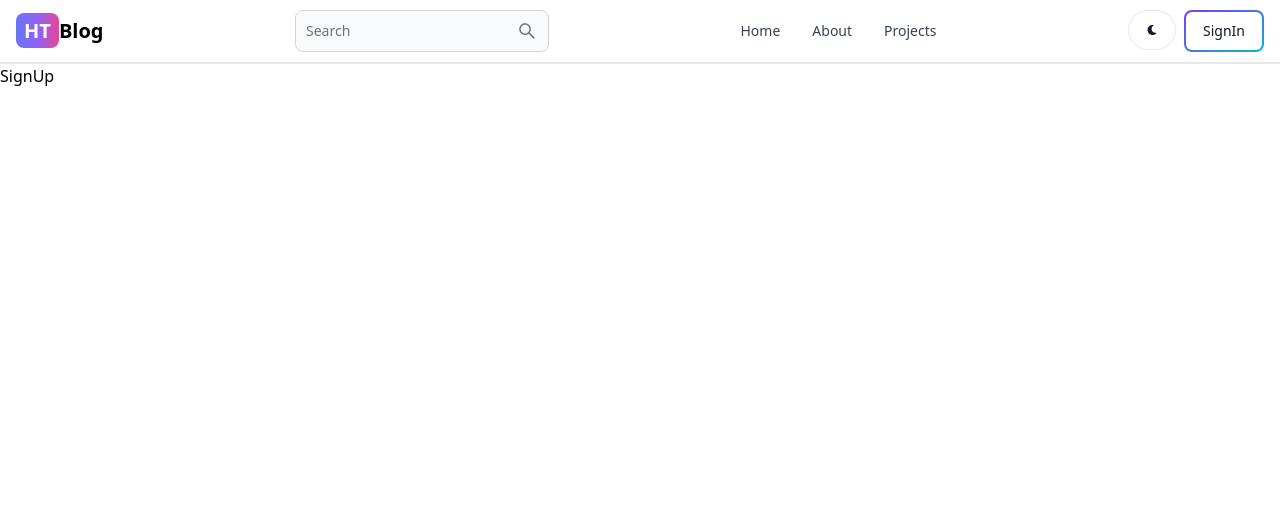
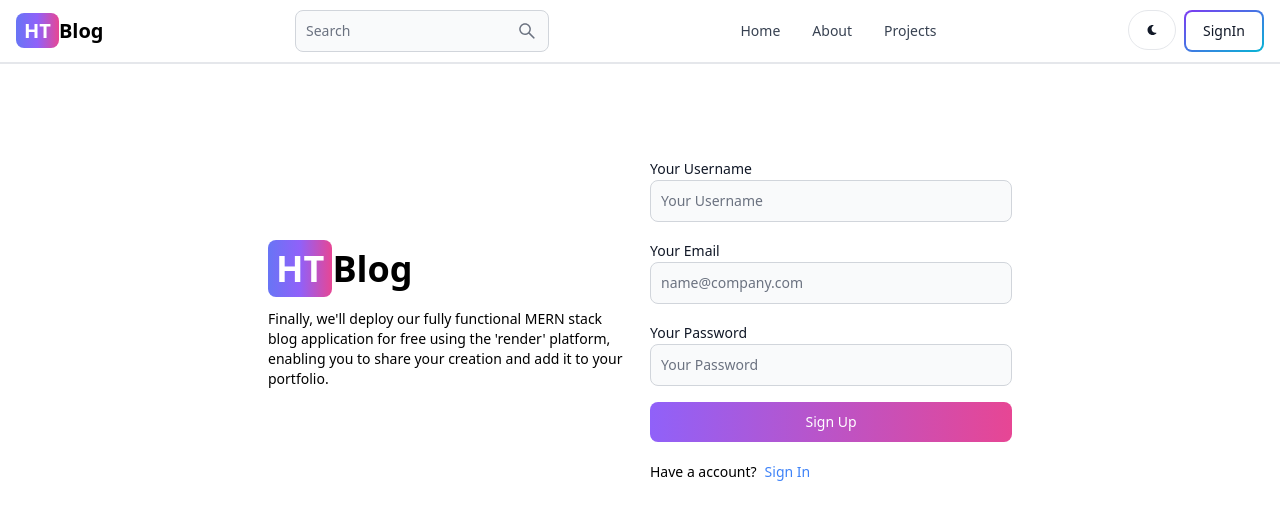
Before and after one commit to jpkato123/mern-blog, a React (Vite) app in the folder frontend/: page /sign-up in a window 1280 px wide. Shown: the top 520 px of the page. Built offline with nearby package versions, Linux system fonts and the light colour scheme.

Commit message:
create sign up page ui

```diff
--- a/frontend/src/pages/SignIn.jsx
+++ b/frontend/src/pages/SignIn.jsx
@@ -1,4 +1,4 @@
-import React from 'react'
+
 
 const SignIn = () => {
   return (
--- a/frontend/src/pages/SignUp.jsx
+++ b/frontend/src/pages/SignUp.jsx
@@ -1,8 +1,46 @@
-import React from 'react'
-
+import { Button, Label, TextInput } from "flowbite-react"
+import { Link } from "react-router-dom"
 const SignUp = () => {
   return (
-    <div>SignUp</div>
+    <div className="min-h-screen mt-20">
+   <div className="flex p-3 max-w-3xl mx-auto flex-col md:flex-row md:items-center gap-5">
+       {/* left */}
+      <div className="flex-1">
+        <Link to="/"
+        className='font-bold dark:text-white text-4xl'>
+        <span className='px-2 py-1 bg-gradient-to-r from-indigo-500 via-purple-500 to-pink-500 rounded-lg text-white'>HT</span>
+        Blog
+      </Link>
+      <p className="text-sm mt-5">
+        Finally, we'll deploy our fully functional MERN stack blog application for free using the 'render' platform, enabling you to share your creation and add it to your portfolio.
+      </p>
+      </div>
+      {/* right */}
+      <div className="flex-1">
+        <form className="flex flex-col gap-4">
+          <div>
+            <Label value="Your Username"/>
+            <TextInput type="text" placeholder="Your Username" id="username"/>
+          </div>
+          <div>
+            <Label value="Your Email"/>
+            <TextInput type="text" placeholder="name@company.com" id="email"/>
+          </div>
+          <div>
+            <Label value="Your Password"/>
+            <TextInput type="text" placeholder="Your Password" id="password"/>
+          </div>
+          <Button gradientDuoTone='purpleToPink' type="submit">
+            Sign Up
+          </Button>
+        </form>
+        <div className="flex gap-2 text-sm mt-5">
+          <span>Have a account?</span>
+          <Link to='/sign-in' className="text-blue-500">Sign In</Link>
+        </div>
+      </div>
+   </div>
+    </div>
   )
 }
 
```
Also changed, not shown: 2 other files (tests, documents, lock files or other folders).
